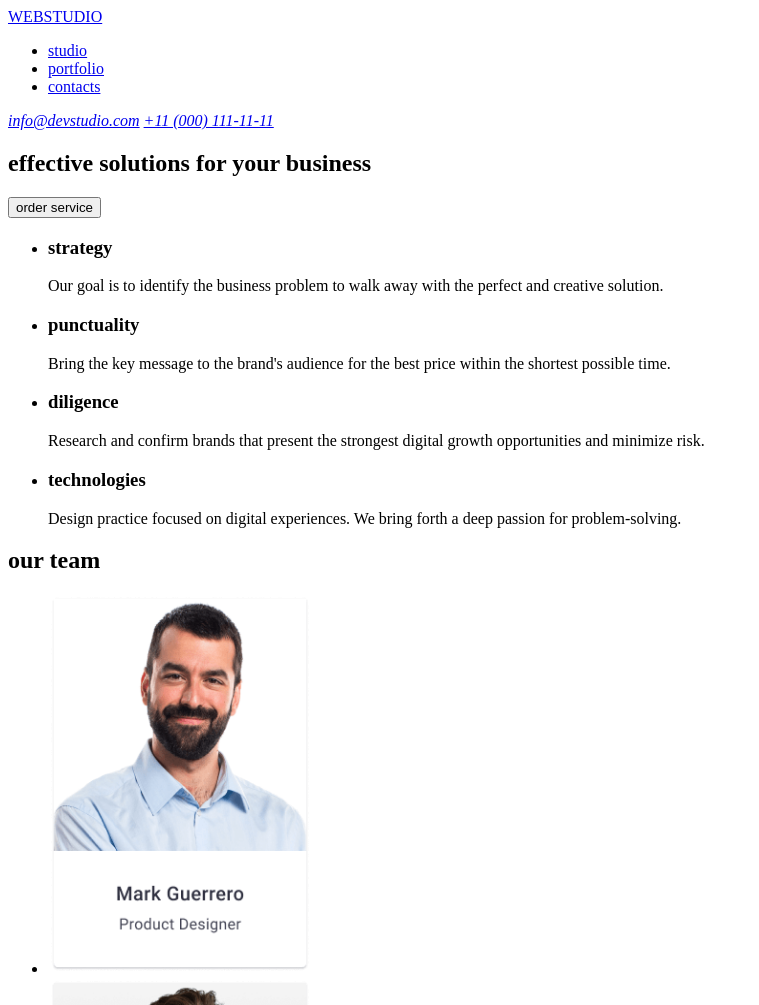
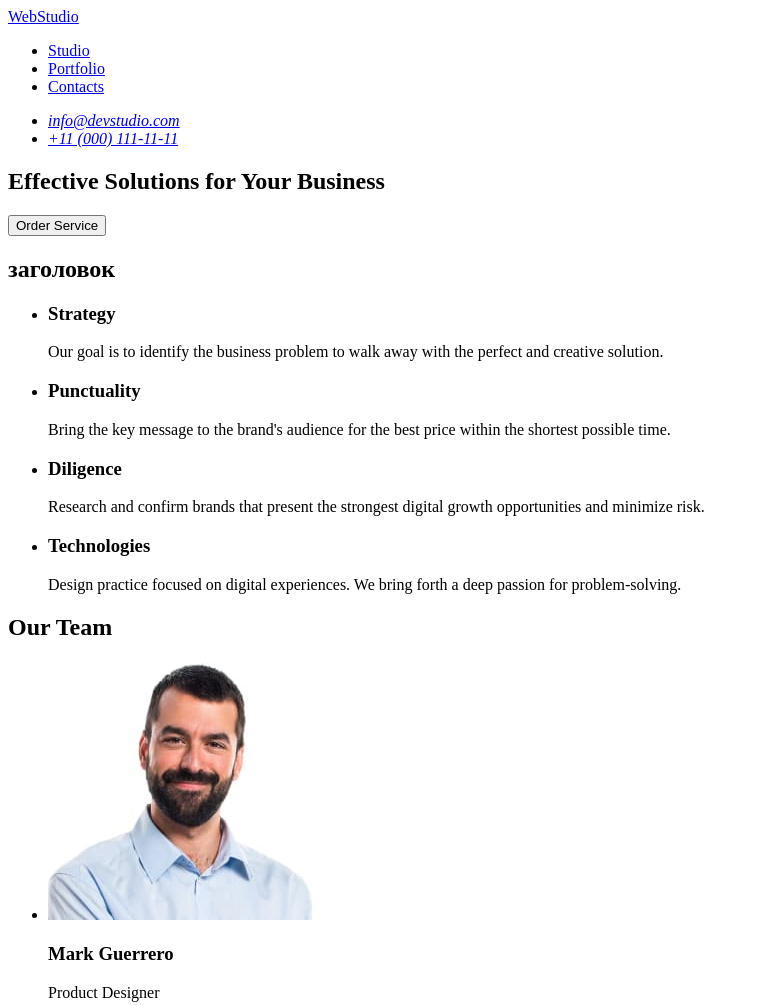
Before and after one commit to taniaig233/goit-markup-hw-01-02, a plain HTML site: page index.html in a window 1280 px wide. Shown: the top 1005 px of the page, without its empty margins (0-759 px from the left). Drawn offline with Linux system fonts and the light colour scheme.

Commit message:
updated html 2

```diff
--- a/index.html
+++ b/index.html
@@ -8,77 +8,91 @@
 <body>
   <header>
     <nav>
-      <a href="./index.html">WEBSTUDIO</a>
+      <a href="./index.html">WebStudio</a>
       <ul>
         <li>
-          <a href="./index.html">studio</a>
+          <a href="./index.html">Studio</a>
         </li>
         <li>
-          <a href="./index.html">portfolio</a>
+          <a href="./index.html">Portfolio</a>
         </li>
         <li>
-          <a href="./index.html">contacts</a>
+          <a href="./index.html">Contacts</a>
+        </li>
+      </ul>
+    </nav>
+
+    <address>
+      <ul>
+        <li>
+          <a href="mailto:info@devstudio.com ">info@devstudio.com</a>
+        </li>
+        <li>
+          <a href="tel:+110001111111">+11 (000) 111-11-11</a>
         </li>
       </ul>
 
-    </nav>
-    <address>
-      <a href="mailto:info@devstudio.com ">info@devstudio.com</a>
-      <a href="tel:+110001111111">+11 (000) 111-11-11</a>
     </address>
 
   </header>
 
   <main>
     <section>
-      <h1>effective solutions for your business</h1>
-      <button type="button">order service</button>
+      <h1>Effective Solutions for Your Business</h1>
+      <button type="button">Order Service</button>
     </section>
     <section>
+      <h2>заголовок</h2>
       <ul>
         <li>
-          <h3>strategy</h3>
+          <h3>Strategy</h3>
           <p> Our goal is to identify the business problem to walk away with the perfect and creative solution.
 </p>
         </li>
         <li>
-          <h3>punctuality</h3>
+          <h3>Punctuality</h3>
           <p>Bring the key message to the brand's audience for the best price within the shortest possible time.</p>
         </li>
         <li>
-          <h3>diligence</h3>
+          <h3>Diligence</h3>
           <p>Research and confirm brands that present the strongest digital growth opportunities and minimize risk.</p>
         </li>
         <li>
-          <h3>technologies</h3>
+          <h3>Technologies</h3>
           <p>Design practice focused on digital experiences. We bring forth a deep passion for problem-solving.</p>
         </li>
       </ul>
 
     </section>
     <section>
-      <h2>our team</h2>
+      <h2>Our Team</h2>
       <ul>
         <li>
-          <img src="./images/team card 1.png" alt="Product designer" width="264" height="380">
+          <img src="./images/productdesigner.jpg" alt="Product designer" width="264">
+          <h3>Mark Guerrero</h3>
+          <p>Product Designer</p>
         </li>
         <li>
-          <img src="./images/team card 2.png" alt="Frontend developer" width="264" height="380">
+          <img src="./images/frontdev.jpg" alt="Frontend developer" width="264">
+          <h3>Tom Ford</h3>
+          <p>Frontend Developer</p>
         </li>
         <li>
-          <img src="./images/team card 3.png" alt="Marketing" width="264" height="380">
+          <img src="./images/marketing.jpg" alt="Marketing" width="264">
+          <h3>Camila Garcia</h3>
+          <p>Marketing</p>
         </li>
         <li>
-          <img src="./images/team card 4.png" alt="UI designer" width="264" height="380">
+          <img src="./images/uidesigner.jpg" alt="UI designer" width="264">
+          <h3>Daniel Wilson</h3>
+          <p>UI Designer</p>
         </li>
       </ul>
     </section>
   </main>
   <footer>
-    <a href="./index.html">WEBSTUDIO</a>
-    <div>
+    <a href="./index.html">WebStudio</a>
     <p>Increase the flow of customers and sales for your business with digital marketing & growth solutions</p>
-    </div>
 
   </footer>
 
```
Also changed, not shown: images/frontdev.jpg (added), images/marketing.jpg (added), images/productdesigner.jpg (added), images/team card 1.png (deleted), images/team card 2.png (deleted), images/team card 3.png (deleted), images/team card 4.png (deleted), images/uidesigner.jpg (added).
